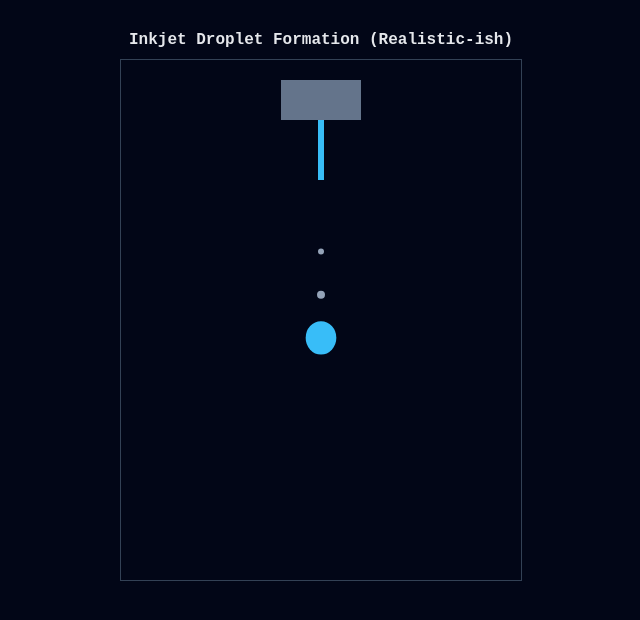
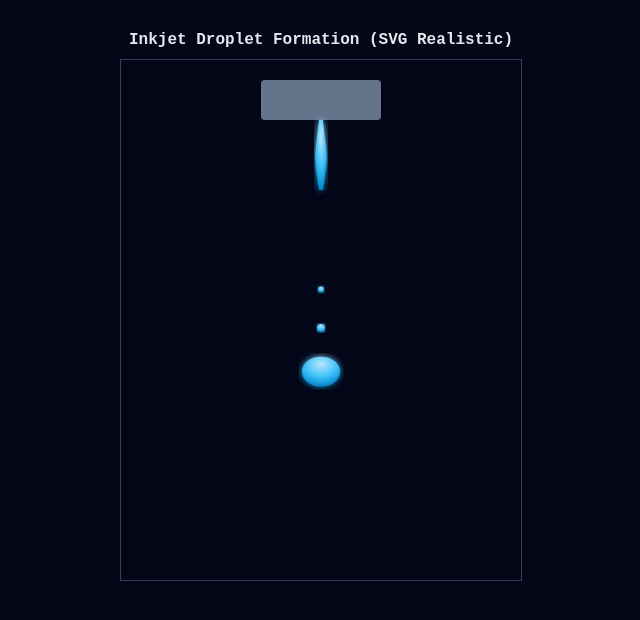
Before and after one commit to Samizo-AITL/aitl-animation-demos, a Jekyll site: the page demo/js-svg/inkjet-droplet.html, which Jekyll copies as it is, in a window 1280 px wide. Shown: the top 620 px of the page, without its empty margins (319-959 px from the left). Built offline with Jekyll 4.4.1, drawn with Linux system fonts in a browser that asks for light colours; some of the changed lines change nothing that is shown.

Commit message:
Update inkjet-droplet.html

```diff
--- a/demo/js-svg/inkjet-droplet.html
+++ b/demo/js-svg/inkjet-droplet.html
@@ -2,7 +2,8 @@
 <html lang="en">
 <head>
 <meta charset="UTF-8">
-<title>Inkjet Droplet Formation (More Realistic)</title>
+<title>Inkjet Droplet Formation (SVG Realistic)</title>
+
 <style>
 body {
   margin:0;
@@ -15,36 +16,65 @@ body {
   padding:20px;
 }
 
-h1 { font-size:16px; margin-bottom:10px; }
+h1 {
+  font-size:16px;
+  margin-bottom:10px;
+}
 
 svg {
   background:#020617;
   border:1px solid #334155;
 }
-
-.nozzle { fill:#64748b; }
-.jet { fill:#38bdf8; }
-.drop { fill:#38bdf8; }
-.sat  { fill:#94a3b8; }
 </style>
 </head>
 
 <body>
-<h1>Inkjet Droplet Formation (Realistic-ish)</h1>
+<h1>Inkjet Droplet Formation (SVG Realistic)</h1>
 
 <svg width="400" height="520" viewBox="0 0 400 520">
-  <!-- ノズル -->
-  <rect class="nozzle" x="160" y="20" width="80" height="40"/>
 
-  <!-- 液柱 -->
-  <rect id="jet" class="jet" x="188" y="60" width="24" height="0"/>
+<!-- ================= defs ================= -->
+<defs>
+  <!-- 液体グラデーション -->
+  <radialGradient id="inkGrad" cx="50%" cy="25%" r="75%">
+    <stop offset="0%" stop-color="#bae6fd"/>
+    <stop offset="60%" stop-color="#38bdf8"/>
+    <stop offset="100%" stop-color="#0284c7"/>
+  </radialGradient>
 
-  <!-- 主液滴 -->
-  <ellipse id="drop" class="drop" cx="200" cy="120" rx="16" ry="16" opacity="0"/>
+  <!-- グロー -->
+  <filter id="glow">
+    <feGaussianBlur stdDeviation="3" result="blur"/>
+    <feMerge>
+      <feMergeNode in="blur"/>
+      <feMergeNode in="SourceGraphic"/>
+    </feMerge>
+  </filter>
+</defs>
 
-  <!-- サテライト -->
-  <circle id="sat1" class="sat" cx="200" cy="110" r="4" opacity="0"/>
-  <circle id="sat2" class="sat" cx="200" cy="100" r="3" opacity="0"/>
+<!-- ================= ノズル ================= -->
+<rect x="140" y="20" width="120" height="40" rx="4" fill="#64748b"/>
+
+<!-- ================= 液柱 ================= -->
+<path id="jet"
+  fill="url(#inkGrad)"
+  filter="url(#glow)"
+  d=""/>
+
+<!-- ================= 主液滴 ================= -->
+<ellipse id="drop"
+  cx="200" cy="200"
+  rx="18" ry="16"
+  fill="url(#inkGrad)"
+  filter="url(#glow)"
+  opacity="0"/>
+
+<!-- ================= サテライト ================= -->
+<circle id="sat1" r="4" cx="200" cy="180"
+  fill="url(#inkGrad)" filter="url(#glow)" opacity="0"/>
+<circle id="sat2" r="3" cx="200" cy="165"
+  fill="url(#inkGrad)" filter="url(#glow)" opacity="0"/>
+
 </svg>
 
 <script>
@@ -56,90 +86,86 @@ const s2   = document.getElementById("sat2");
 let t = 0;
 
 /* 状態 */
-let dropY = 120;
-let vDrop = 0;
+let dropY = 200, vDrop = 0;
+let s1Y = 180, vS1 = 0;
+let s2Y = 165, vS2 = 0;
 
-let sat1Y = 110, vS1 = 0;
-let sat2Y = 100, vS2 = 0;
+function jetPath(len, neck) {
+  const xL = 200 - neck;
+  const xR = 200 + neck;
+  const y0 = 60;
+  const y1 = 60 + len;
+
+  return `
+    M ${xL} ${y0}
+    C ${xL-4} ${y0+40}, ${xL-6} ${y1-40}, ${xL} ${y1}
+    L ${xR} ${y1}
+    C ${xR+6} ${y1-40}, ${xR+4} ${y0+40}, ${xR} ${y0}
+    Z
+  `;
+}
 
 function reset() {
   t = 0;
-  jet.setAttribute("height", 0);
-  jet.setAttribute("width", 24);
-
   drop.setAttribute("opacity", 0);
   s1.setAttribute("opacity", 0);
   s2.setAttribute("opacity", 0);
 
-  dropY = 120; vDrop = 0;
-  sat1Y = 110; vS1 = 0;
-  sat2Y = 100; vS2 = 0;
+  dropY = 200; vDrop = 0;
+  s1Y = 180; vS1 = 0;
+  s2Y = 165; vS2 = 0;
 }
 
 function step() {
   t++;
 
-  /* ---- Phase 1: 液柱伸長 ---- */
+  /* ---- Phase 1: 伸長 ---- */
   if (t < 30) {
-    const h = t * 3;
-    jet.setAttribute("height", h);
+    const len = t * 3;
+    jet.setAttribute("d", jetPath(len, 12));
   }
 
-  /* ---- Phase 2: ネック形成（非線形収縮） ---- */
+  /* ---- Phase 2: ネック形成 ---- */
   if (t >= 30 && t < 55) {
     const dt = t - 30;
-    const h = 90 + dt * 1.2;
-    jet.setAttribute("height", h);
-
-    /* ネック半径減少 */
-    const w = 24 - dt * 0.6;
-    jet.setAttribute("width", Math.max(w, 2));
-    jet.setAttribute("x", 200 - Math.max(w,2)/2);
+    const len = 90 + dt * 1.2;
+    const neck = 12 - dt * 0.35;
+    jet.setAttribute("d", jetPath(len, Math.max(neck, 2)));
 
     drop.setAttribute("opacity", 1);
-    drop.setAttribute("cy", 60 + h);
+    drop.setAttribute("cy", 60 + len + 18);
   }
 
   /* ---- Phase 3: ピンチオフ ---- */
   if (t === 55) {
-    jet.setAttribute("height", 60);
-    jet.setAttribute("width", 6);
-    jet.setAttribute("x", 197);
+    jet.setAttribute("d", jetPath(70, 2));
 
     drop.setAttribute("opacity", 1);
     s1.setAttribute("opacity", 1);
     s2.setAttribute("opacity", 1);
 
-    /* 初速付与 */
     vDrop = 2.8;
-    vS1   = 2.2;
-    vS2   = 1.6;
+    vS1 = 2.2;
+    vS2 = 1.6;
   }
 
-  /* ---- Phase 4: 飛翔＋振動 ---- */
-  if (t > 55 && t < 140) {
-    /* 主滴 */
+  /* ---- Phase 4: 飛翔 + 振動 ---- */
+  if (t > 55 && t < 150) {
     vDrop += 0.05;
     dropY += vDrop;
     drop.setAttribute("cy", dropY);
 
-    /* Rayleigh振動（減衰） */
-    const osc = Math.exp(-(t-55)/40) * Math.sin((t-55)/4);
-    const rx = 16 + osc * 2.5;
-    const ry = 16 - osc * 2.5;
-    drop.setAttribute("rx", rx);
-    drop.setAttribute("ry", ry);
+    const osc = Math.exp(-(t-55)/35) * Math.sin((t-55)/4);
+    drop.setAttribute("rx", 18 + osc*2.5);
+    drop.setAttribute("ry", 16 - osc*2.5);
 
-    /* サテライト */
-    vS1 += 0.04;  sat1Y += vS1;
-    vS2 += 0.03;  sat2Y += vS2;
-
-    s1.setAttribute("cy", sat1Y);
-    s2.setAttribute("cy", sat2Y);
+    vS1 += 0.04; s1Y += vS1;
+    vS2 += 0.03; s2Y += vS2;
+    s1.setAttribute("cy", s1Y);
+    s2.setAttribute("cy", s2Y);
   }
 
-  /* ---- Loop ---- */
-  if (t > 180) reset();
+  if (t > 190) reset();
 
   requestAnimationFrame(step);
 }
```
